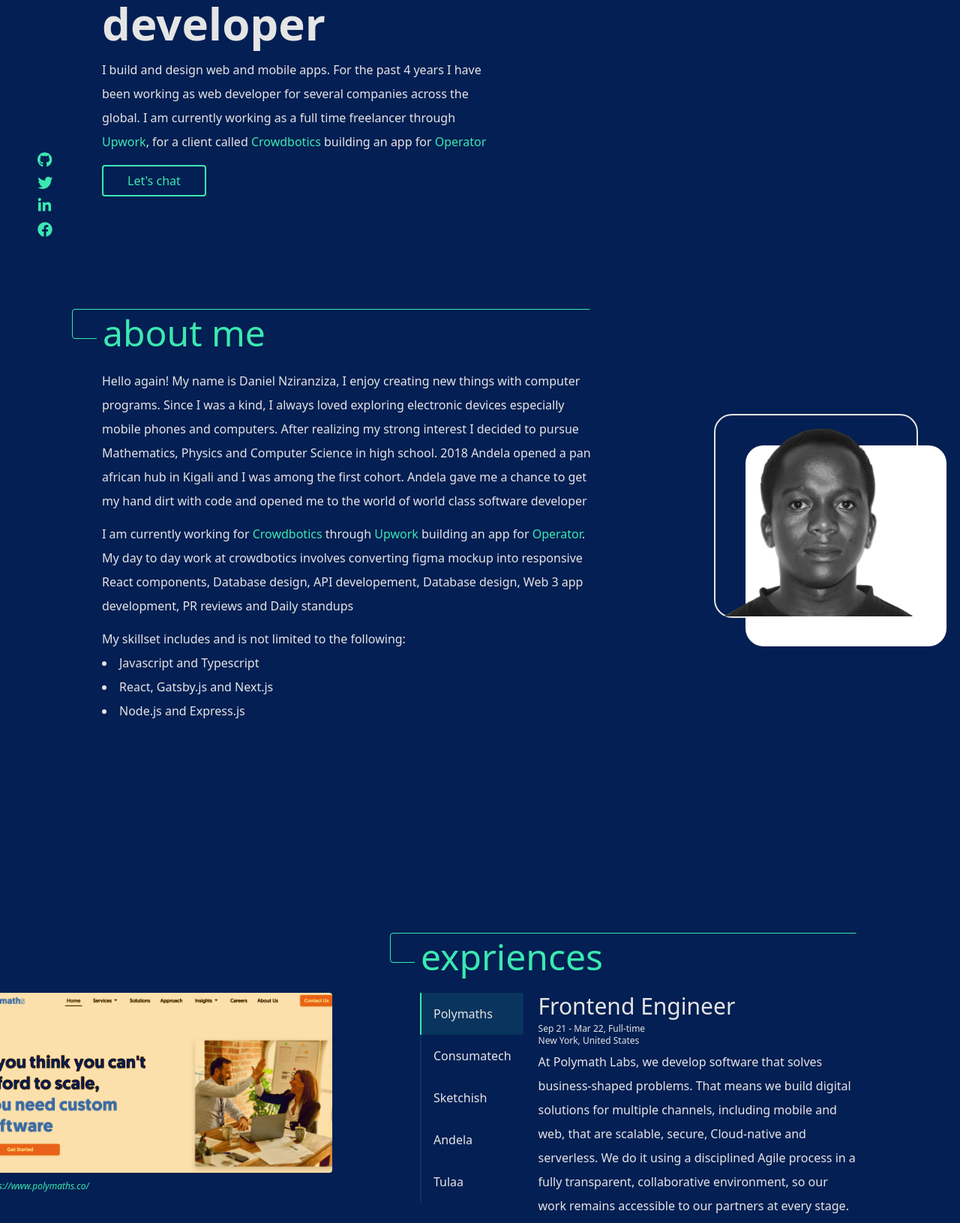
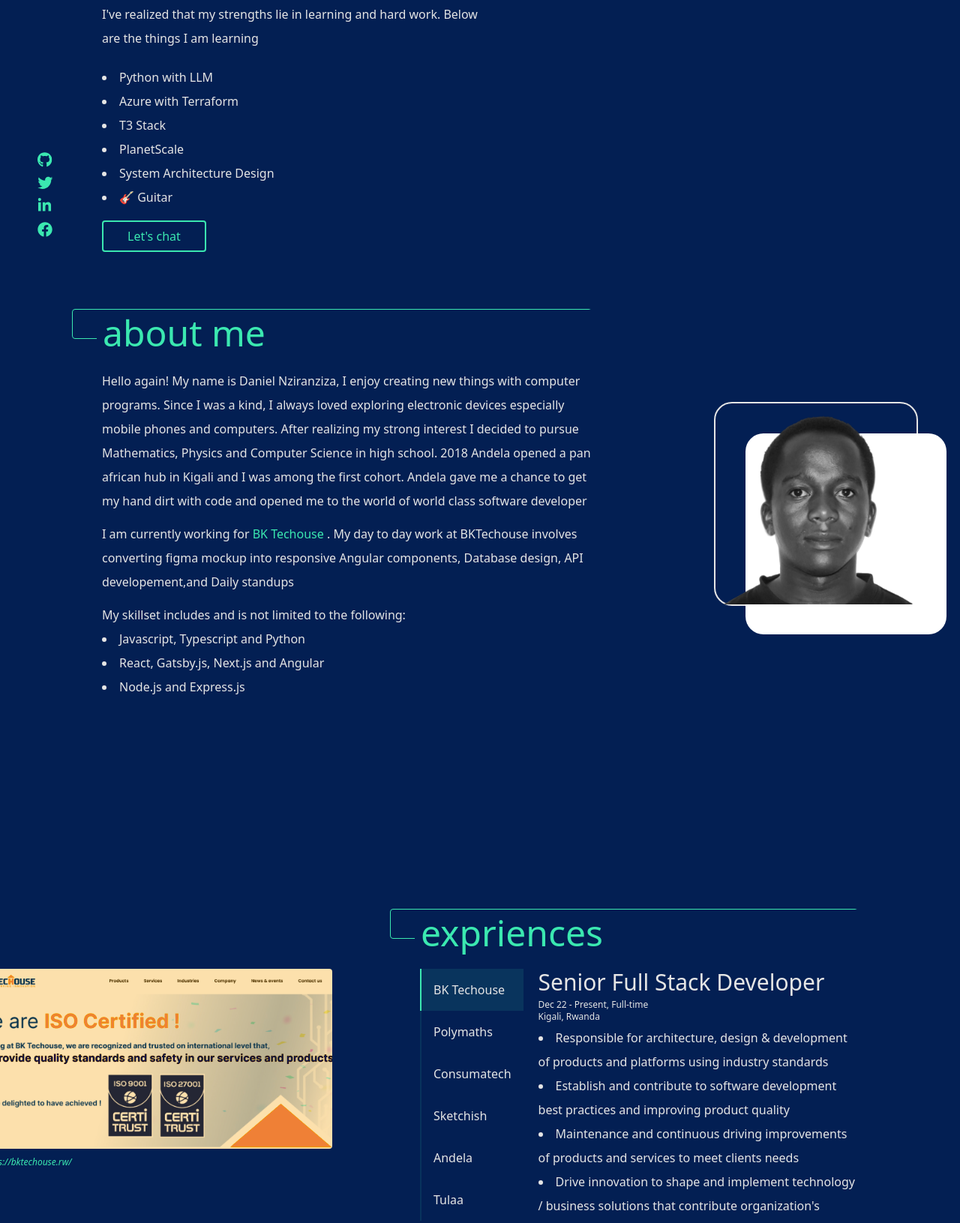
Before and after one commit to Nziranziza/nziranziza, a Gatsby site: page / in a window 1280 px wide. Shown: the part 434-2065 px from the top of the page at 75% size. Built offline with nearby package versions, Linux system fonts and the light colour scheme; Gatsby itself is replaced by a stand-in of ours.

Commit message:
2024 updates 1 - Update hero section - Config custom domain - Add new experience

```diff
--- a/gatsby-config.js
+++ b/gatsby-config.js
@@ -2,7 +2,7 @@
 module.exports = {
 	siteMetadata: {
 		title: `Nziranziza Daniel - Portfolio`,
-		siteUrl: `https://nziranziza.github.io/nziranziza/`,
+		siteUrl: `https://nziranziza.dev/`,
 	},
 	plugins: [
 		'gatsby-plugin-image',
@@ -29,5 +29,5 @@
       }
     }
 	],
-	pathPrefix: "/nziranziza",
+	pathPrefix: "/",
 };
--- a/package.json
+++ b/package.json
@@ -14,7 +14,8 @@
     "serve": "gatsby serve",
     "clean": "gatsby clean",
     "typecheck": "tsc --noEmit",
-    "deploy": "gatsby build --prefix-paths && gh-pages -d public"
+    "deploy": "gatsby build --prefix-paths && gh-pages -d public",
+    "cd:deploy": "gatsby build && gh-pages -d public"
   },
   "dependencies": {
     "classnames": "^2.3.1",
--- a/src/components/about.tsx
+++ b/src/components/about.tsx
@@ -23,39 +23,20 @@
             I am currently working for{' '}
             <a
               className="text-secondary hover:text-secondary/90"
-              href="https://www.crowdbotics.com/"
+              href="https://bktechouse.rw/"
               target="_blank"
               rel="noreferrer"
             >
-              Crowdbotics
+              BK Techouse
             </a>{' '}
-            through{' '}
-            <a
-              className="text-secondary hover:text-secondary/90"
-              href="https://upwork.com/"
-              target="_blank"
-              rel="noreferrer"
-            >
-              Upwork
-            </a>{' '}
-            building an app for{' '}
-            <a
-              className="text-secondary hover:text-secondary/90"
-              href="https://www.operator.com/"
-              target="_blank"
-              rel="noreferrer"
-            >
-              Operator
-            </a>
-            . My day to day work at crowdbotics involves converting figma mockup
-            into responsive React components, Database design, API developement,
-            Database design, Web 3 app development, PR reviews and Daily
+            . My day to day work at BKTechouse involves converting figma mockup
+            into responsive Angular components, Database design, API developement,and Daily
             standups
           </p>
           <p>My skillset includes and is not limited to the following:</p>
           <ul className="list-disc list-inside">
-            <li>Javascript and Typescript</li>
-            <li>React, Gatsby.js and Next.js</li>
+            <li>Javascript, Typescript and Python</li>
+            <li>React, Gatsby.js, Next.js and Angular</li>
             <li>Node.js and Express.js</li>
           </ul>
         </div>
--- a/src/components/expriences.tsx
+++ b/src/components/expriences.tsx
@@ -51,12 +51,12 @@
               <div className="flex flex-col text-xs mb-1">
                 <span className="text-xs">
                   {moment(activeExperience.startDate).format('MMM YY')} -{' '}
-                  {moment(activeExperience.endDate).format('MMM YY')},{' '}
+                  {activeExperience.endDate ? moment(activeExperience.endDate).format('MMM YY') : 'Present'},{' '}
                   {activeExperience.jobType}
                 </span>
                 <span className="text-xs">{activeExperience.location}</span>
               </div>
-              <p>{activeExperience.summary}</p>
+              <div dangerouslySetInnerHTML={{__html: activeExperience.summary}} />
             </div>
           </div>
         </div>
--- a/src/components/hero.tsx
+++ b/src/components/hero.tsx
@@ -20,36 +20,16 @@
           a talented software developer
         </h2>
         <p className="mb-5 md:max-w-[80%] lg:max-w-[60%]">
-          I build and design web and mobile apps. For the past 4 years I have
-          been working as web developer for several companies across the global.
-          I am currently working as a full time freelancer through{' '}
-          <a
-            className="text-secondary hover:text-secondary/90"
-            href="https://upwork.com/"
-            target="_blank"
-            rel="noreferrer"
-          >
-            Upwork
-          </a>
-          , for a client called{' '}
-          <a
-            className="text-secondary hover:text-secondary/90"
-            href="https://www.crowdbotics.com/"
-            target="_blank"
-            rel="noreferrer"
-          >
-            Crowdbotics
-          </a>{' '}
-          building an app for{' '}
-          <a
-            className="text-secondary hover:text-secondary/90"
-            href="https://www.operator.com/"
-            target="_blank"
-            rel="noreferrer"
-          >
-            Operator
-          </a>
+          I've realized that my strengths lie in learning and hard work. Below are the things I am learning
         </p>
+        <ul className="list-disc list-inside mb-5">
+          <li>Python with LLM</li>
+          <li>Azure with Terraform</li>
+          <li>T3 Stack</li>
+          <li>PlanetScale</li>
+          <li>System Architecture Design</li>
+          <li>🎸 Guitar </li>
+        </ul>
         <CopyToClipboard text={email} onCopy={onCopy}>
           <Button className="cursor-pointer">Let's chat</Button>
         </CopyToClipboard>
--- a/src/data/index.ts
+++ b/src/data/index.ts
@@ -4,6 +4,7 @@
 import sk from '../images/sk.png';
 import mo from '../images/mo.png';
 import mp from '../images/mp.png';
+import bk from '../images/bk.png'
 
 type Experience = {
   id: number;
@@ -11,7 +12,7 @@
   company: string;
   jobType: string;
   startDate: Date;
-  endDate: Date;
+  endDate?: Date;
   location: string;
   summary: string;
   image?: any;
@@ -28,6 +29,30 @@
 };
 
 export const experiences: Experience[] = [
+  {
+    id: 0,
+    company: 'BK Techouse',
+    title: 'Senior Full Stack Developer',
+    jobType: 'Full-time',
+    startDate: new Date('Dec 2022'),
+    location: 'Kigali, Rwanda',
+    summary: `
+    <ul class="list-disc list-inside">
+    <li>Responsible for architecture, design & development of products and platforms using industry standards</li>
+    <li>Establish and contribute to software development best practices and improving product quality</li>
+    <li>Maintenance and continuous driving improvements of products and services to meet clients needs</li>
+    <li>Drive innovation to shape and implement technology / business solutions that contribute organization's competitive advantage</li>
+    <li>Uses Agile engineering practices and various software development technologies, processes, and tools to rapidly develop creative and efficient solutions that enhance client organization's technology stack</li>
+    <li>Collaborates with other team to implement user stories, and continuously deliver new / improved product functionality</li>
+    <li>Responsible for product quality including unit testing, integration testing, functional testing, non-functional testing(performance, security, etc.), UATs support, and defect resolution</li>
+    <li>Communicates with internal and external teams to resolve technical dependencies during or after implementation</li>
+    <li>Builds company's and client's brand in the technology community</li>
+    <li>Adhere, owns, and show case company's core values and daily basis</li>
+    <li>Proactive learning and ownership of professional development</li>
+    </ul>`,
+    image: bk,
+    url: 'https://bktechouse.rw/',
+  },
   {
     id: 1,
     company: 'Polymaths',
@@ -130,7 +155,7 @@
       'Github pages',
     ],
     image: mp,
-    url: 'https://nziranziza.github.io/nziranziza/'
+    url: 'https://nziranziza.dev/'
   },
   {
     id: 2,
```
Also changed, not shown: src/images/bk.png (added), 4 other files.
